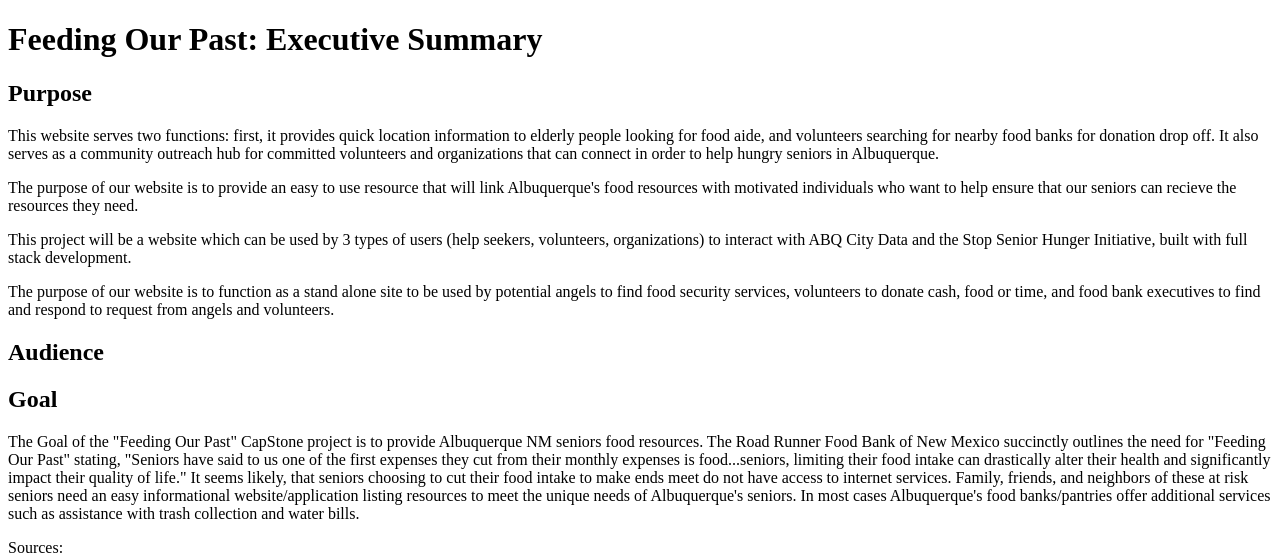
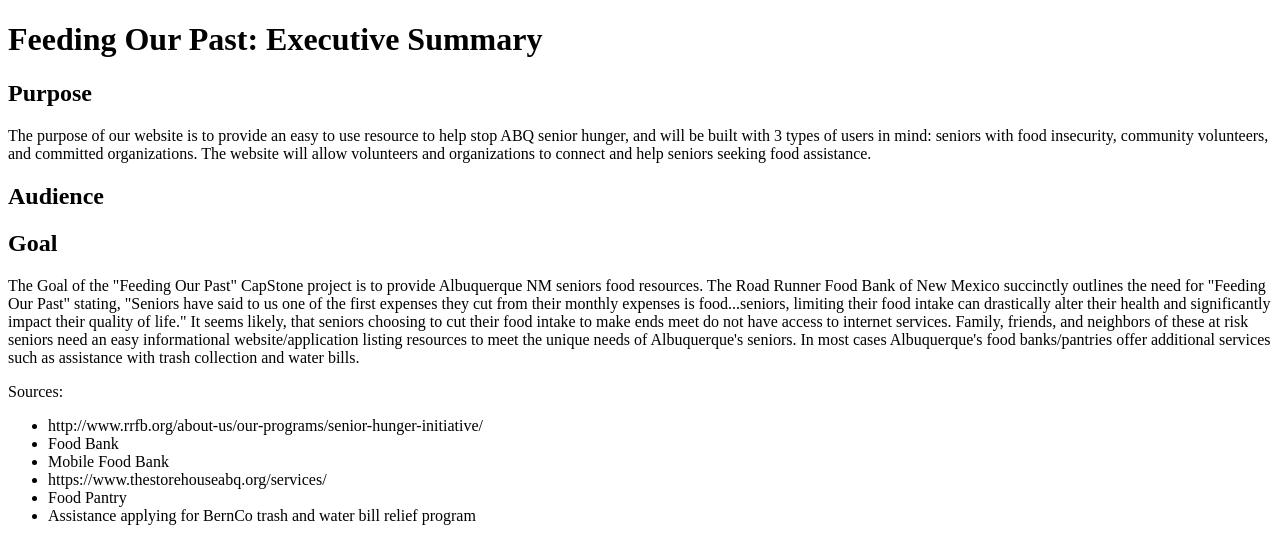
Before and after one commit to fullStackMartinez/feeding-our-past, a PHP site: page /epic/executive-summary.php in a window 1280 px wide. Shown: the top 559 px of the page. Run offline with PHP 8.4, Linux system fonts and the light colour scheme.

Commit message:
refined purpose in executive summary

```diff
--- a/epic/executive-summary.php
+++ b/epic/executive-summary.php
@@ -7,13 +7,7 @@
 	<body>
 		<h1>Feeding Our Past: Executive Summary</h1>
 		<h2>Purpose</h2>
-		<p>This website serves two functions: first, it provides quick location information to elderly people looking for food aide, and volunteers searching for nearby food banks for donation drop off.
-			It also serves as a community outreach hub for committed volunteers and organizations that can connect in order to help hungry seniors in Albuquerque.</p>
-		<p>The purpose of our website is to provide an easy to use resource
-			that will link Albuquerque's food resources with motivated individuals who
-			want to help ensure that our seniors can recieve the resources they need.</p>
-		<p>This project will be a website which can be used by 3 types of users (help seekers, volunteers, organizations) to interact with ABQ City Data and the Stop Senior Hunger Initiative, built with full stack  development.</p>
-		<p>The purpose of our website is to function as a stand alone site to be used by potential angels to find food security services, volunteers to donate cash, food or time, and food bank executives to find and respond to request from angels and volunteers.</p>
+		<p>The purpose of our website is to provide an easy to use resource to help stop ABQ senior hunger, and will be built with 3 types of users in mind: seniors with food insecurity, community volunteers, and committed organizations. The website will allow volunteers and organizations to connect and help seniors seeking food assistance.</p>
 
 		<h2>Audience</h2>
 
```
